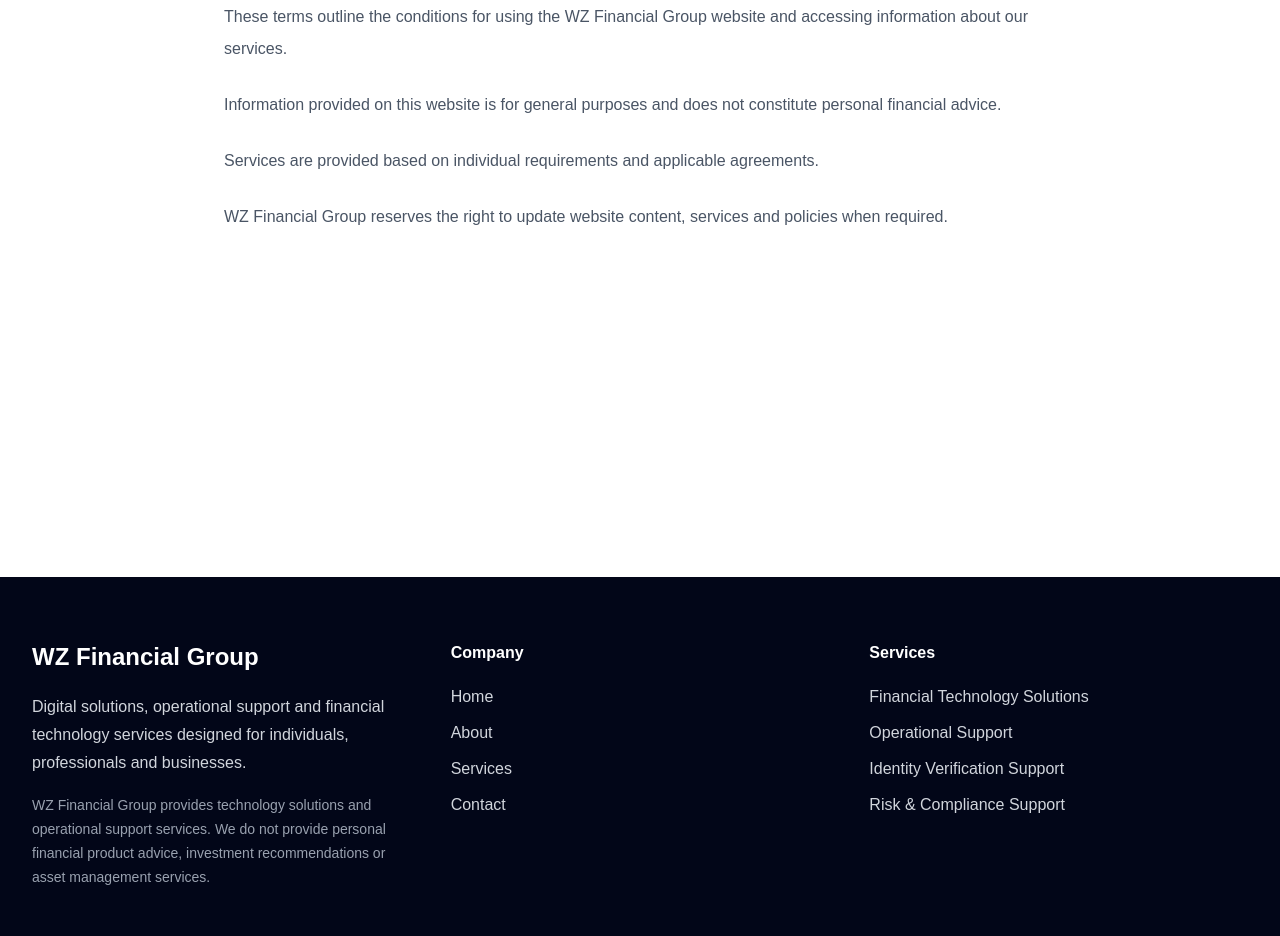
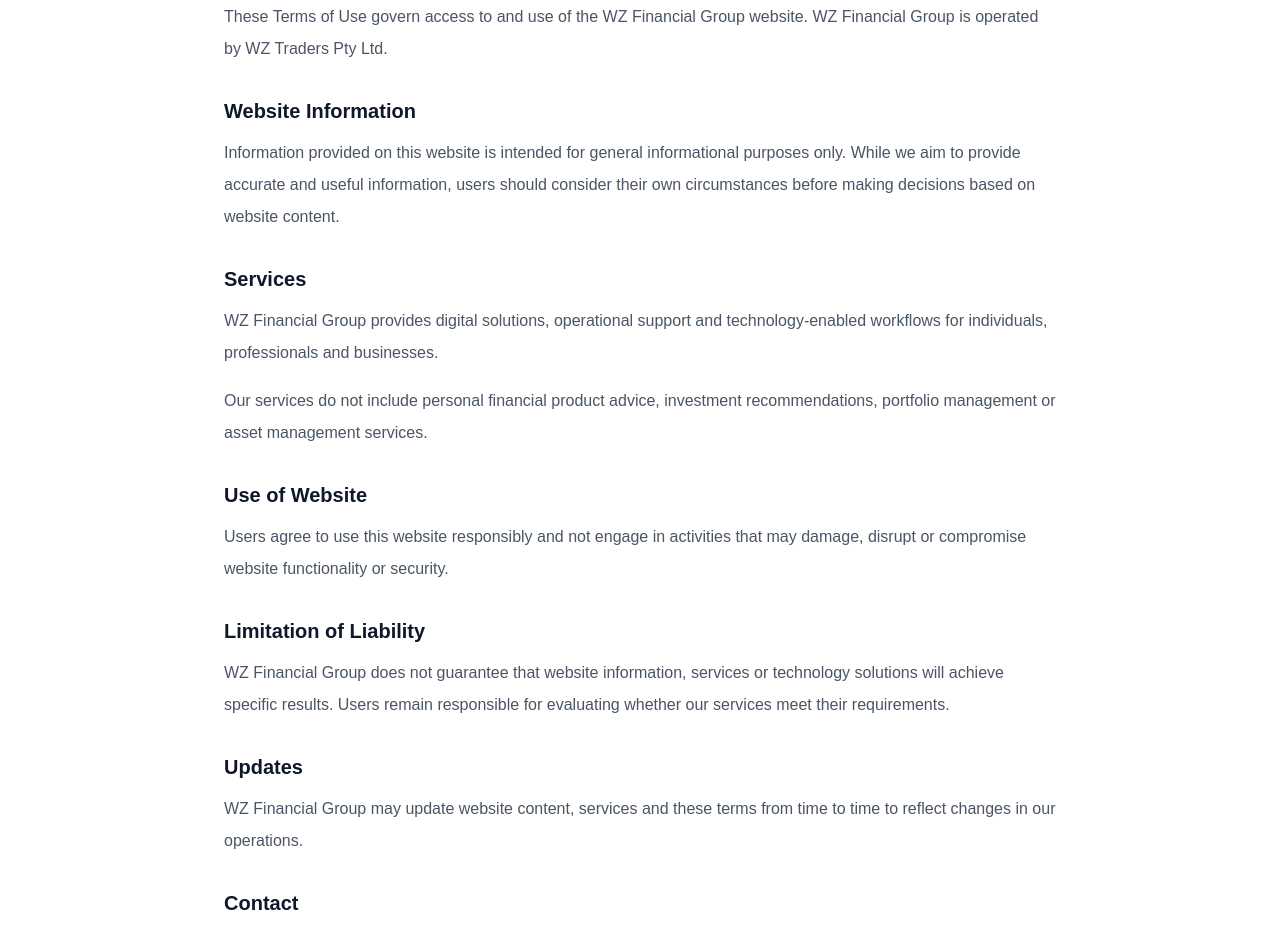
Before and after one commit to wztraders9-cmyk/wz-financial-group-website, a Next.js app: page /terms in a window 1280 px wide. Shown: the part 320-1256 px from the top of the page. Built offline with nearby package versions, Linux system fonts and the light colour scheme.

Commit message:
Improve terms of use content

```diff
--- a/app/terms/page.tsx
+++ b/app/terms/page.tsx
@@ -14,30 +14,98 @@
         </h1>
 
 
-        <div className="mt-8 space-y-6 text-gray-600 leading-8">
+        <div className="mt-8 space-y-8 text-gray-600 leading-8">
 
           <p>
-            These terms outline the conditions for using the WZ Financial
-            Group website and accessing information about our services.
+            These Terms of Use govern access to and use of the WZ Financial
+            Group website. WZ Financial Group is operated by WZ Traders Pty Ltd.
           </p>
 
 
+          <div>
+            <h2 className="text-xl font-semibold text-slate-900 mb-3">
+              Website Information
+            </h2>
+
             <p>
-            Information provided on this website is for general purposes and
-            does not constitute personal financial advice.
+              Information provided on this website is intended for general
+              informational purposes only. While we aim to provide accurate
+              and useful information, users should consider their own
+              circumstances before making decisions based on website content.
+            </p>
+          </div>
+
+
+          <div>
+            <h2 className="text-xl font-semibold text-slate-900 mb-3">
+              Services
+            </h2>
+
+            <p>
+              WZ Financial Group provides digital solutions, operational
+              support and technology-enabled workflows for individuals,
+              professionals and businesses.
             </p>
 
+            <p className="mt-4">
+              Our services do not include personal financial product advice,
+              investment recommendations, portfolio management or asset
+              management services.
+            </p>
+          </div>
+
+
+          <div>
+            <h2 className="text-xl font-semibold text-slate-900 mb-3">
+              Use of Website
+            </h2>
 
             <p>
-            Services are provided based on individual requirements and
-            applicable agreements.
+              Users agree to use this website responsibly and not engage in
+              activities that may damage, disrupt or compromise website
+              functionality or security.
             </p>
+          </div>
 
 
+          <div>
+            <h2 className="text-xl font-semibold text-slate-900 mb-3">
+              Limitation of Liability
+            </h2>
+
             <p>
-            WZ Financial Group reserves the right to update website content,
-            services and policies when required.
+              WZ Financial Group does not guarantee that website information,
+              services or technology solutions will achieve specific results.
+              Users remain responsible for evaluating whether our services
+              meet their requirements.
             </p>
+          </div>
+
+
+          <div>
+            <h2 className="text-xl font-semibold text-slate-900 mb-3">
+              Updates
+            </h2>
+
+            <p>
+              WZ Financial Group may update website content, services and
+              these terms from time to time to reflect changes in our
+              operations.
+            </p>
+          </div>
+
+
+          <div>
+            <h2 className="text-xl font-semibold text-slate-900 mb-3">
+              Contact
+            </h2>
+
+            <p>
+              For questions regarding these Terms of Use, please contact
+              WZ Financial Group.
+            </p>
+          </div>
+
 
         </div>
 
```
Lines whose indentation alone changed are shown as unchanged.
